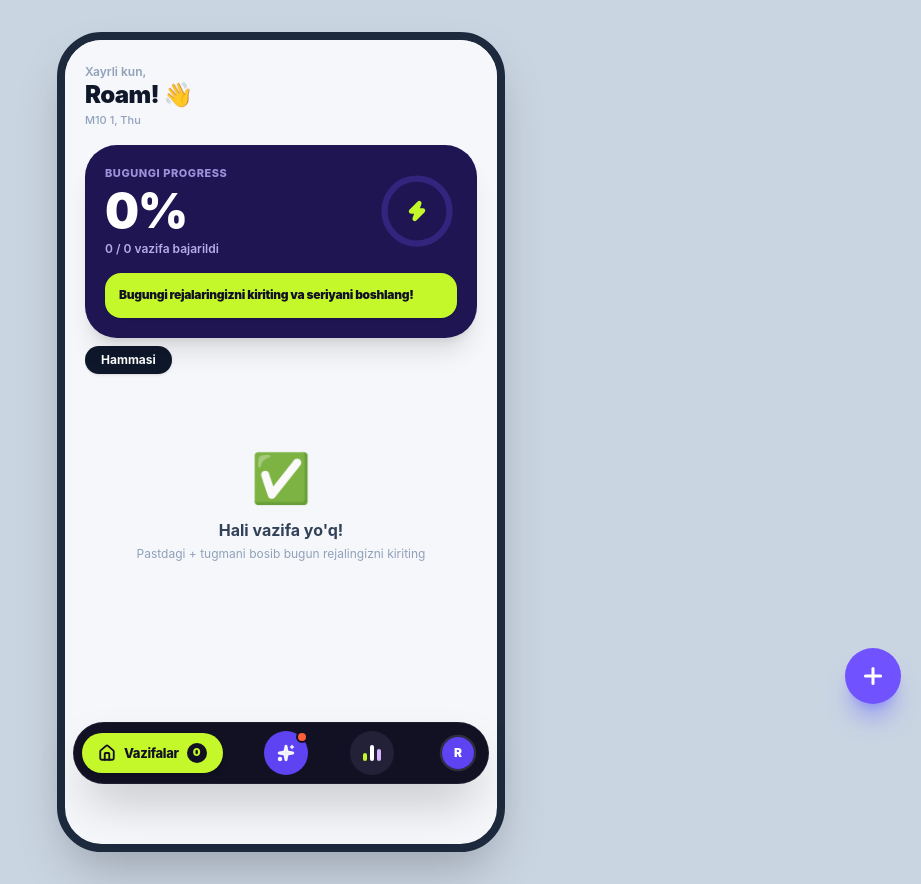
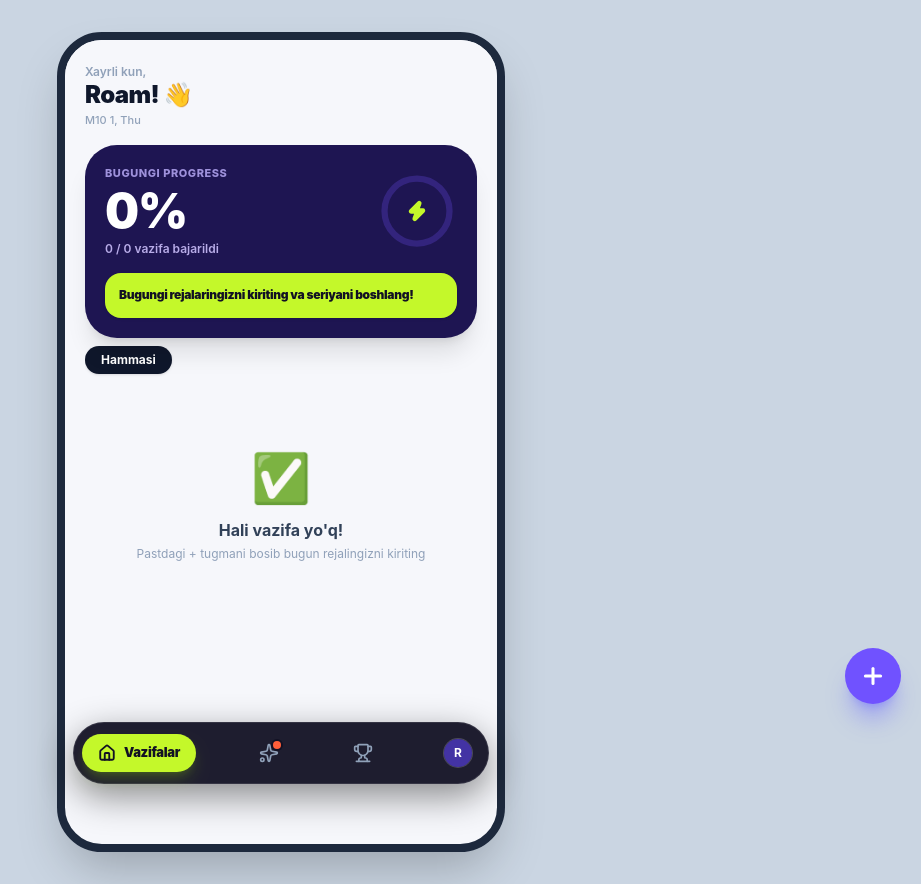
Before and after one commit to mukhammadolimovjorabek-create/todo-mini-app, a React (Vite) app: page / in a window 1280 px wide. Shown: the whole page, without its empty margins (359-1280 px from the left). Built offline with nearby package versions, Linux system fonts and the light colour scheme.

Commit message:
fix(local): modernize bottom nav dock and fix telegram universal referral link

```diff
--- a/src/App.tsx
+++ b/src/App.tsx
@@ -68,6 +68,7 @@ export function App() {
           onChangeScreen={setScreen}
           pendingCount={taskStats.pending}
           userInitial={userInitial}
+          userAvatar={customProfile.avatarUrl}
           progressPct={taskStats.pct}
         />
       </div>
--- a/src/components/BottomNav.tsx
+++ b/src/components/BottomNav.tsx
@@ -1,5 +1,5 @@
 import React from 'react';
-import { Home, Sparkles } from 'lucide-react';
+import { Home, Sparkles, Trophy } from 'lucide-react';
 import type { ScreenType } from '../types';
 import { triggerHaptic } from '../utils/telegram';
 
@@ -8,6 +8,7 @@ interface Props {
   onChangeScreen: (screen: ScreenType) => void;
   pendingCount?: number;
   userInitial?: string;
+  userAvatar?: string;
   progressPct?: number;
 }
 
@@ -16,110 +17,109 @@ export const BottomNav: React.FC<Props> = ({
   onChangeScreen,
   pendingCount = 0,
   userInitial = 'J',
-  progressPct = 0,
+  userAvatar = '',
 }) => {
-  // SVG circular ring circumference for profile (radius 18)
-  const radius = 17;
-  const circumference = 2 * Math.PI * radius;
-  const strokeDashoffset = circumference - (progressPct / 100) * circumference;
-
   return (
     <div className="fixed bottom-0 left-0 right-0 max-w-md mx-auto z-40 px-4 pb-4 select-none">
-      {/* 1-rasmdagi to'q qora-binafsha pill dock */}
-      <div className="bg-[#121124] rounded-full p-2 flex items-center justify-between shadow-2xl border border-white/5">
+      {/* Zamonaviy suzuvchi dock */}
+      <div className="bg-[#121124]/95 backdrop-blur-xl rounded-full p-2 flex items-center justify-between shadow-[0_12px_36px_rgba(0,0,0,0.45)] border border-white/10">
 
         {/* 1. Vazifalar (Home) Tab */}
         {activeScreen === 'home' ? (
           <button
             onClick={() => { triggerHaptic('light'); onChangeScreen('home'); }}
-            className="flex items-center space-x-2 bg-[#c4f82a] text-[#121124] px-4 py-2.5 rounded-full font-bold text-sm shadow-md transition-all active:scale-95"
+            className="flex items-center space-x-2 bg-[#c4f82a] text-[#121124] px-4 py-2.5 rounded-full font-bold text-xs shadow-lg shadow-lime-400/20 transition-all duration-300 active:scale-95"
           >
             <Home size={18} strokeWidth={2.5} />
-            <span className="tracking-tight text-[13px] font-extrabold">Vazifalar</span>
-            <span className="w-5 h-5 rounded-full bg-[#121124] text-[#c4f82a] text-[11px] font-black flex items-center justify-center">
+            <span className="tracking-tight text-[13px] font-black">Vazifalar</span>
+            {pendingCount > 0 && (
+              <span className="w-5 h-5 rounded-full bg-[#121124] text-[#c4f82a] text-[10px] font-black flex items-center justify-center">
                 {pendingCount}
               </span>
+            )}
           </button>
         ) : (
           <button
             onClick={() => { triggerHaptic('light'); onChangeScreen('home'); }}
-            className="w-11 h-11 rounded-full flex items-center justify-center text-slate-400 hover:text-white transition-all active:scale-90"
+            className="relative w-11 h-11 rounded-full flex items-center justify-center text-slate-400 hover:text-white hover:bg-white/5 transition-all duration-200 active:scale-90"
+            title="Vazifalar"
           >
-            <Home size={20} />
+            <Home size={20} strokeWidth={2} />
+            {pendingCount > 0 && (
+              <span className="absolute top-2.5 right-2.5 w-2 h-2 rounded-full bg-[#c4f82a] ring-2 ring-[#121124]" />
+            )}
           </button>
         )}
 
-        {/* 2. AI Tahlil Tab (Neon Purple Orb with Orange notification dot) */}
+        {/* 2. AI Murabbiy Tab */}
+        {activeScreen === 'ai' ? (
           <button
             onClick={() => { triggerHaptic('medium'); onChangeScreen('ai'); }}
-          className="relative group transition-all active:scale-90"
-        >
-          <div
-            className={`w-11 h-11 rounded-full flex items-center justify-center transition-all ${
-              activeScreen === 'ai'
-                ? 'bg-[#5e43f3] text-white shadow-lg ring-2 ring-[#c4f82a]/50 scale-105'
-                : 'bg-[#5e43f3] text-white/90 hover:opacity-90'
-            }`}
+            className="flex items-center space-x-2 bg-gradient-to-r from-[#7052ff] to-[#9333ea] text-white px-4 py-2.5 rounded-full font-bold text-xs shadow-lg shadow-purple-500/30 transition-all duration-300 active:scale-95"
           >
             <Sparkles size={18} fill="currentColor" />
-          </div>
-          {/* 1-rasmdagi to'q sariq bildirishnoma nuqtasi 🟠 */}
-          <span className="absolute top-0 right-0 w-3 h-3 bg-[#ff5e3a] rounded-full border-2 border-[#121124]" />
+            <span className="tracking-tight text-[13px] font-black">AI Murabbiy</span>
           </button>
+        ) : (
+          <button
+            onClick={() => { triggerHaptic('medium'); onChangeScreen('ai'); }}
+            className="relative w-11 h-11 rounded-full flex items-center justify-center text-slate-400 hover:text-[#a78bfa] hover:bg-white/5 transition-all duration-200 active:scale-90"
+            title="AI Murabbiy"
+          >
+            <Sparkles size={20} strokeWidth={2} />
+            <span className="absolute top-2.5 right-2.5 w-2 h-2 rounded-full bg-[#ff5e3a] ring-2 ring-[#121124]" />
+          </button>
+        )}
 
-        {/* 3. Analitika Tab (3-bar chart icon inside dark circular container) */}
+        {/* 3. Reyting Tab */}
+        {activeScreen === 'analytics' ? (
           <button
             onClick={() => { triggerHaptic('light'); onChangeScreen('analytics'); }}
-          className={`w-11 h-11 rounded-full flex items-center justify-center transition-all active:scale-90 ${
-            activeScreen === 'analytics'
-              ? 'bg-[#222138] text-[#c4f82a] ring-2 ring-[#c4f82a]/40 scale-105'
-              : 'bg-[#222138] text-slate-300 hover:text-white'
-          }`}
+            className="flex items-center space-x-2 bg-gradient-to-r from-[#c4f82a] to-[#a3e635] text-[#121124] px-4 py-2.5 rounded-full font-bold text-xs shadow-lg shadow-lime-400/20 transition-all duration-300 active:scale-95"
           >
-          {/* Custom 3-bar icon styled exactly like the screenshot */}
-          <div className="flex items-end space-x-[3px] h-4">
-            <span className="w-1 h-2 bg-[#c4f82a] rounded-full" />
-            <span className="w-1 h-4 bg-white rounded-full" />
-            <span className="w-1 h-3 bg-purple-300 rounded-full" />
-          </div>
+            <Trophy size={18} strokeWidth={2.5} />
+            <span className="tracking-tight text-[13px] font-black">Reyting</span>
           </button>
+        ) : (
+          <button
+            onClick={() => { triggerHaptic('light'); onChangeScreen('analytics'); }}
+            className="relative w-11 h-11 rounded-full flex items-center justify-center text-slate-400 hover:text-white hover:bg-white/5 transition-all duration-200 active:scale-90"
+            title="Reyting"
+          >
+            <Trophy size={20} strokeWidth={2} />
+          </button>
+        )}
 
-        {/* 4. Profil Tab (User letter with animated circular lime progress ring) */}
+        {/* 4. Profil Tab */}
+        {activeScreen === 'profile' ? (
           <button
             onClick={() => { triggerHaptic('light'); onChangeScreen('profile'); }}
-          className={`relative w-11 h-11 flex items-center justify-center transition-all active:scale-90 ${
-            activeScreen === 'profile' ? 'scale-105' : ''
-          }`}
+            className="flex items-center space-x-2 bg-[#7052ff] text-white px-3.5 py-2.5 rounded-full font-bold text-xs shadow-lg shadow-indigo-500/30 transition-all duration-300 active:scale-95"
           >
-          {/* Circular progress SVG */}
-          <svg className="w-11 h-11 -rotate-90" viewBox="0 0 44 44">
-            <circle
-              cx="22"
-              cy="22"
-              r={radius}
-              stroke="rgba(255,255,255,0.12)"
-              strokeWidth="2.5"
-              fill="none"
-            />
-            <circle
-              cx="22"
-              cy="22"
-              r={radius}
-              stroke="#c4f82a"
-              strokeWidth="2.5"
-              strokeDasharray={circumference}
-              strokeDashoffset={strokeDashoffset}
-              strokeLinecap="round"
-              fill="none"
-              className="transition-all duration-700"
-            />
-          </svg>
-
-          {/* Central initial bubble */}
-          <div className="absolute inset-1.5 rounded-full bg-[#5e43f3] flex items-center justify-center text-white text-xs font-black">
+            {userAvatar ? (
+              <img src={userAvatar} alt="Profile" className="w-5 h-5 rounded-full object-cover ring-1 ring-white/50" />
+            ) : (
+              <div className="w-5 h-5 rounded-full bg-white/20 flex items-center justify-center text-[10px] font-black">
                 {userInitial.toUpperCase()}
               </div>
+            )}
+            <span className="tracking-tight text-[13px] font-black">Profil</span>
           </button>
+        ) : (
+          <button
+            onClick={() => { triggerHaptic('light'); onChangeScreen('profile'); }}
+            className="relative w-11 h-11 rounded-full flex items-center justify-center hover:bg-white/5 transition-all duration-200 active:scale-90"
+            title="Profil"
+          >
+            {userAvatar ? (
+              <img src={userAvatar} alt="Profile" className="w-7 h-7 rounded-full object-cover ring-2 ring-white/20" />
+            ) : (
+              <div className="w-7 h-7 rounded-full bg-[#5e43f3]/60 text-white flex items-center justify-center text-xs font-bold ring-1 ring-white/20">
+                {userInitial.toUpperCase()}
+              </div>
+            )}
+          </button>
+        )}
 
       </div>
     </div>
--- a/src/components/ScreenAnalytics.tsx
+++ b/src/components/ScreenAnalytics.tsx
@@ -107,10 +107,10 @@ export const ScreenAnalytics: React.FC = () => {
   const myRankIndex = leaderboard.findIndex((u) => u.isMe);
   const myRank = myPoints > 0 ? myRankIndex + 1 : null;
 
-  // Shaxsiy referral link
+  // Shaxsiy referral link - Telegram bot universal havola (doim xatosiz ochiladi)
   const botUsername = 'aitasklistbot';
   const myTelegramId = '5466728043';
-  const referralLink = `https://t.me/${botUsername}/app?startapp=ref_${myTelegramId}`;
+  const referralLink = `https://t.me/${botUsername}?start=ref_${myTelegramId}`;
 
   const copyReferralLink = () => {
     triggerHaptic('medium');
@@ -122,7 +122,9 @@ export const ScreenAnalytics: React.FC = () => {
   const shareScoreToTelegram = () => {
     triggerHaptic('heavy');
     const shareText = encodeURIComponent(
-      `🔥 Men bu hafta To-Do ilovasida ${myPoints} ball to'pladim va #${myRank}-o'rindaman! Meni o'zib ket 👇`
+      myRank && myPoints > 0
+        ? `🔥 Men bu hafta To-Do ilovasida ${myPoints} ball to'pladim va #${myRank}-o'rindaman! Meni o'zib ket 👇`
+        : `🔥 Men To-Do ilovasida vazifalarni bajarishni boshladim! Menga qo'shil va birgalikda musobaqalashamiz 👇`
     );
     const shareUrl = `https://t.me/share/url?url=${encodeURIComponent(referralLink)}&text=${shareText}`;
     window.open(shareUrl, '_blank');
```
Also changed, not shown: 1 other file (tests, documents, lock files or other folders). Lines whose indentation alone changed are shown as unchanged.
